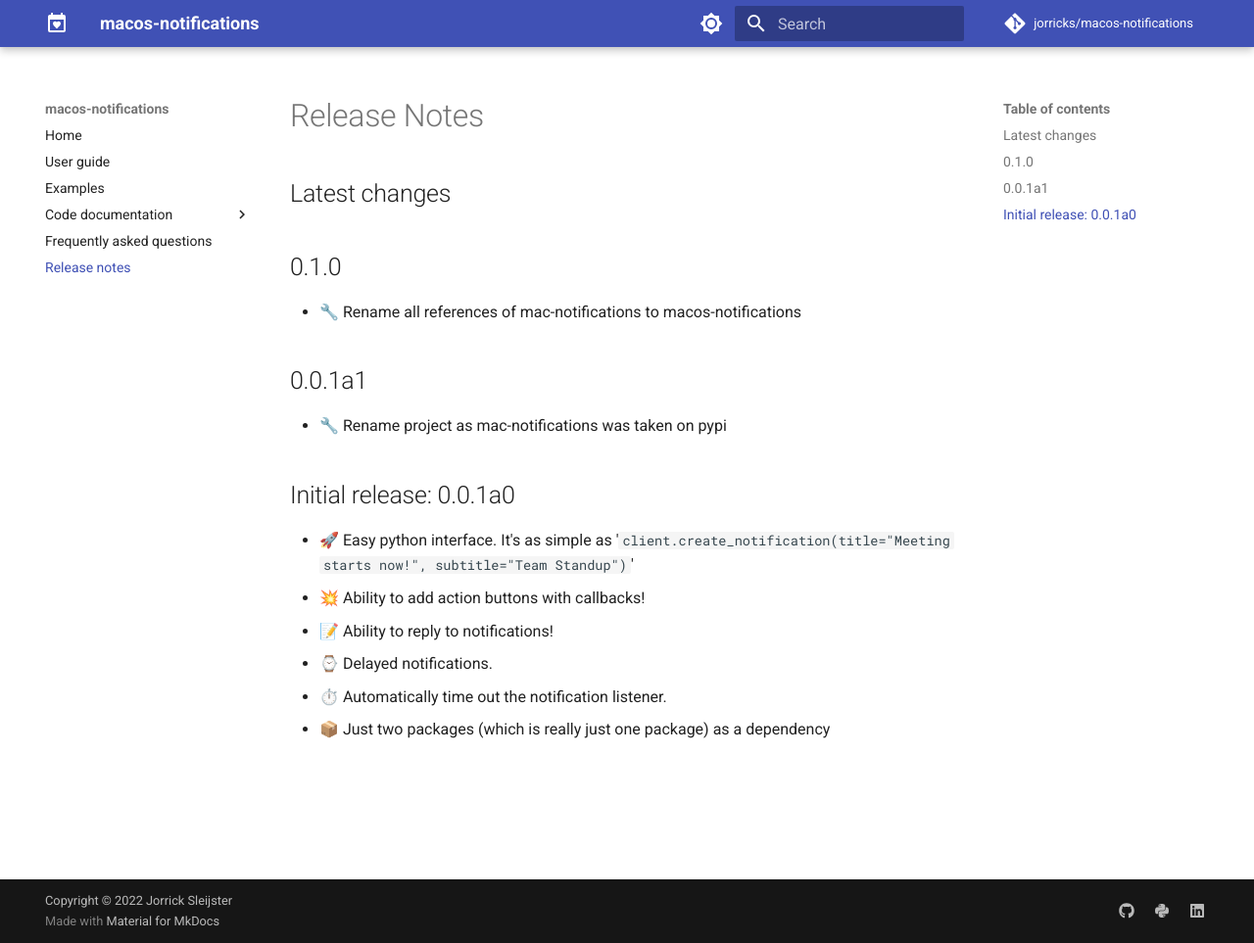
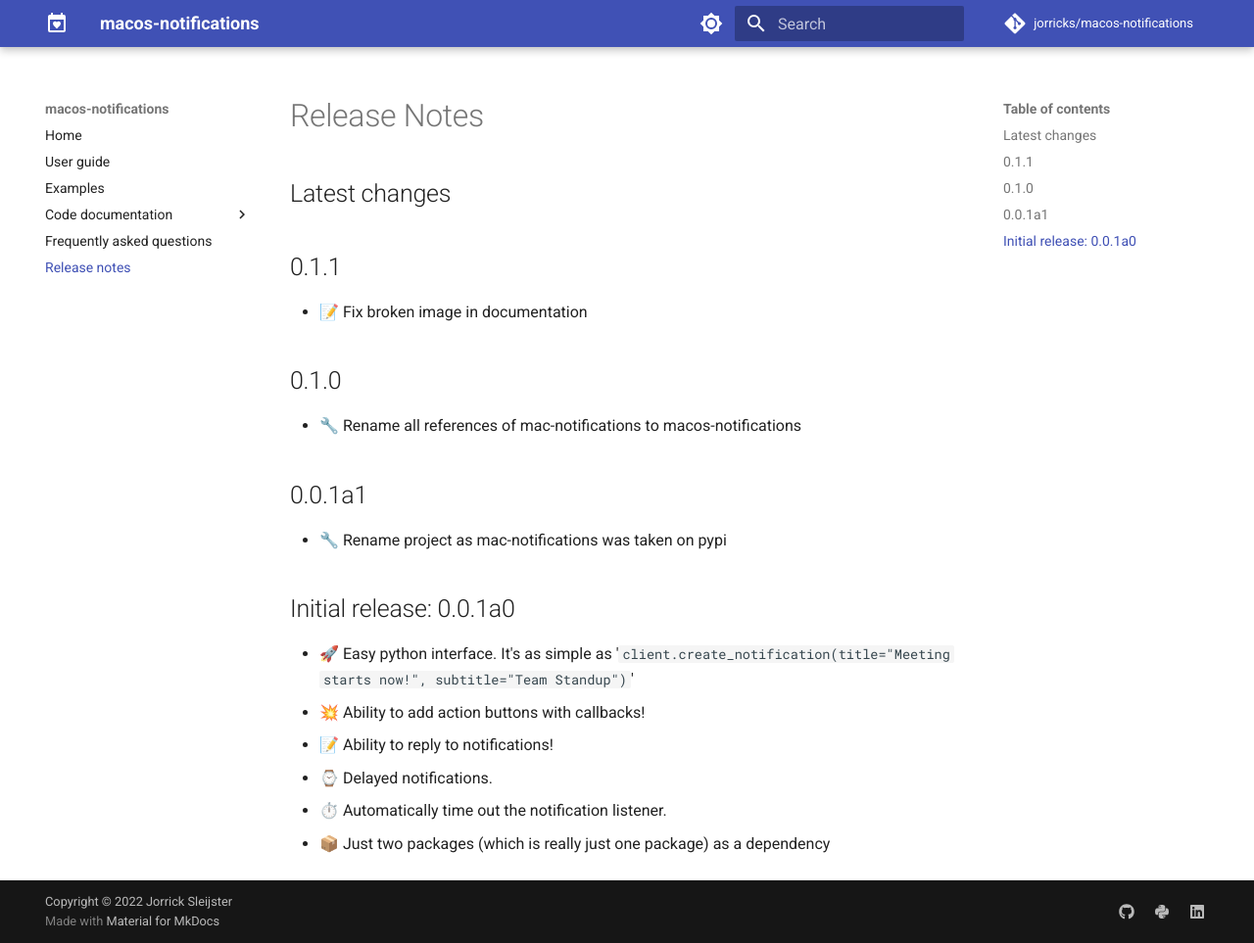
Before and after one commit to Jorricks/macos-notifications, an MkDocs documentation site: the page built from docs/release-notes.md, in a window 1280 px wide and 963 px high. Shown: the whole window at 98% size. Built offline with MkDocs 1.6.1 and Material for MkDocs 9.7.7, drawn with Linux system fonts in a browser that asks for light colours; comment, search, counter and statistics services are not loaded.

Commit message:
🔖 Release 0.1.1

```diff
--- a/docs/release-notes.md
+++ b/docs/release-notes.md
@@ -1,6 +1,9 @@
 # Release Notes
 
 ## Latest changes
+
+## 0.1.1
+- 📝 Fix broken image in documentation
 
 ## 0.1.0
 - 🔧 Rename all references of mac-notifications to macos-notifications
--- a/src/mac_notifications/__init__.py
+++ b/src/mac_notifications/__init__.py
@@ -4,4 +4,4 @@
 
 from __future__ import annotations
 
-__version__ = "0.1.0"
+__version__ = "0.1.1"
```
